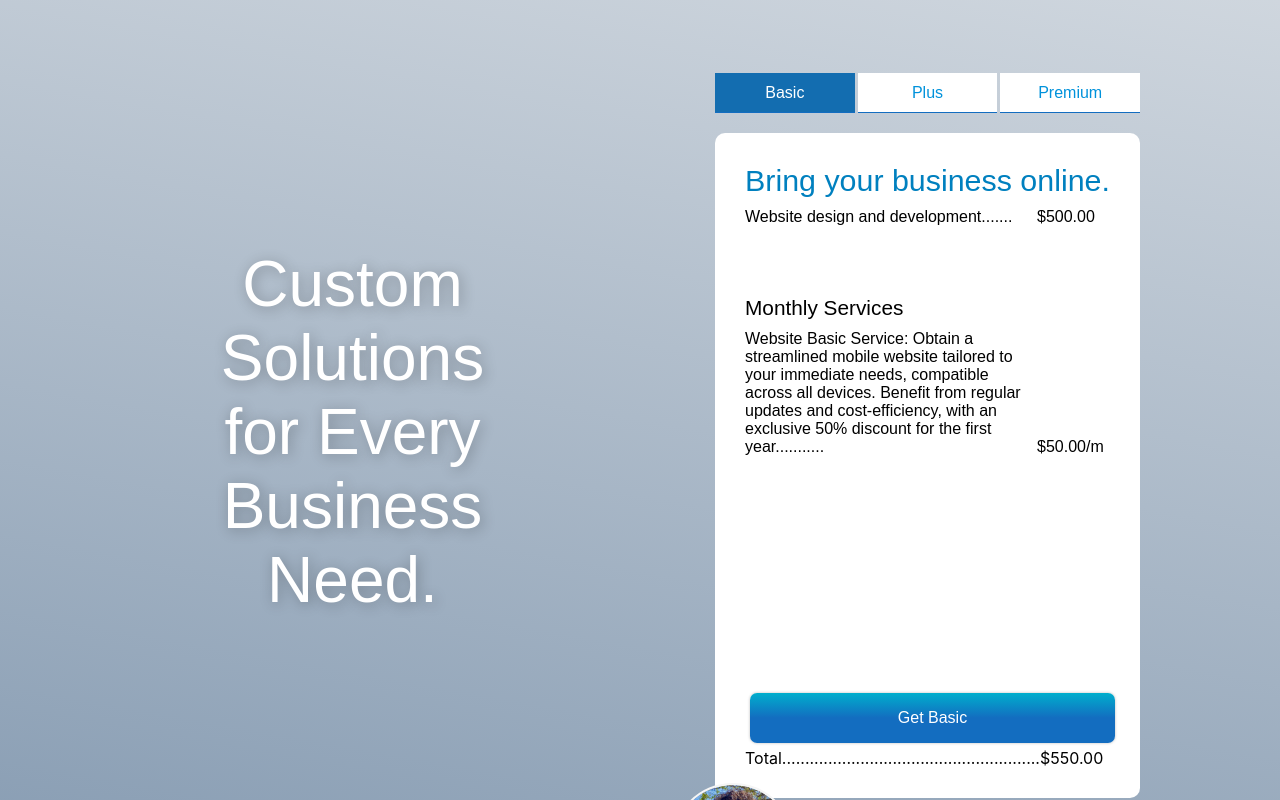
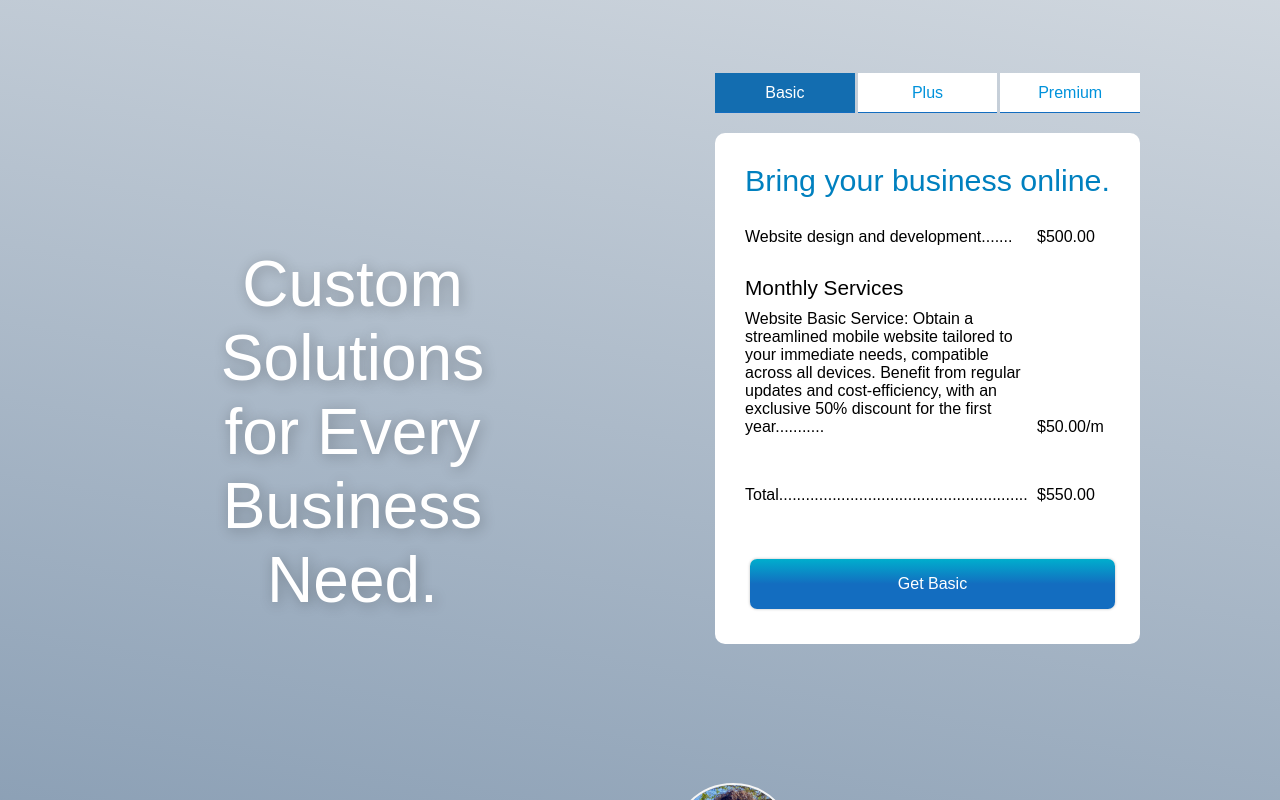
Before and after one commit to louieLouie117/react-portfolio, a React (Create React App) app in the folder client/: page / in a window 1280 px wide. Shown: the part 580-1380 px from the top of the page. Built offline with nearby package versions, Linux system fonts and the light colour scheme.

Commit message:
PriceBugFixed

```diff
--- a/client/src/components/LandingPage/Services.jsx
+++ b/client/src/components/LandingPage/Services.jsx
@@ -34,13 +34,16 @@ function Services(props) {
     const renderPremiumService = () => {
         return (
             <ul className='pricing-container' style={PremiumServicesStyles}>
-            <li>App design.......</li>
+            <li>App design.................</li>
             <li>$1,000.00</li>
 
-            <li>App development.......</li>
-            <li>$2,000.00</li>
+            <li>App development.................</li>
+            <li>$1,000.00</li>
 
-            <li>Database.........</li>
+            <li>Analytics...................</li>
+            <li>$1,000.00</li>
+
+            <li>Database...................</li>
             <li>$3,500.00</li>
             </ul>
         );
@@ -135,13 +138,15 @@ const plusServiceHandler = () => {
 
 // premiumServiceHandler
 const premiumServiceHandler = () => {
+    setPremiumServicesStyles({display: 'grid'});
+
 
     setBasicServicesStyles({display: 'none'});
     setPlusServers({display: 'none'});
     //service tile
     setServiceTile('Transform your website into an app.');
     // service description
-    setServiceDescription('Premium: Get a custom logo design aligned with your business identity.Elevate your social media presence with regular content posting to engage your audience.');
+    setServiceDescription('Premium: Convert your website into an app and integrate a database. Take advantage of advanced analytics and tracking to monitor user behavior and improve your online presence.');
     setPremiumServiceBTNStyles( {backgroundColor: '#136db0', color: 'white'});
     setBasicServiceBTNStyles({backgroundColor: 'white', color: '#136db0'});
     setPlusServiceBTNStyles({backgroundColor: 'white', color: '#136db0'});
@@ -157,9 +162,6 @@ const premiumServiceHandler = () => {
 
     setHighlightAnalytics({color: 'black'});
     // PremiumServicesStyles
-    setPremiumServicesStyles({display: 'grid'});
-
-
 
 
 
@@ -238,6 +240,15 @@ const premiumServiceHandler = () => {
                                 </ul>
                                 </section>
 
+                                <section>
+
+                                    <ul className='pricing-container'>
+                                        <li>Total........................................................</li>
+                                        <li>{TotalAmount}</li>
+
+                                    </ul>
+                                    </section>
+
                             </main>
                             <footer>
                             <a id="PurchaseLink" href={purchaseLink}>
@@ -245,14 +256,7 @@ const premiumServiceHandler = () => {
                             <button className='MainBTN' >{purchaseBTNText}</button>
 
                             </a>
-                            <section>
 
-                                    <ul className='pricing-container'>
-                                        <li>Total........................................................</li>
-                                        <li>{TotalAmount}</li>
-
-                                    </ul>
-                                    </section>
                             </footer>
                         </li>
 
--- a/client/src/modules/ServicesStyles.css
+++ b/client/src/modules/ServicesStyles.css
@@ -23,7 +23,7 @@
 
 .ServicesCard>li{
     display: grid;
-    row-gap: 10px;
+    row-gap: 30px;
     background-color: white;
     padding: 20px;
     border-radius: 10px;
@@ -37,7 +37,6 @@
 .ServicesCard>li>main{
     display: grid;
     padding-bottom: 20px;
-    height: 450px;
     align-content: flex-start;
 }
 
```
